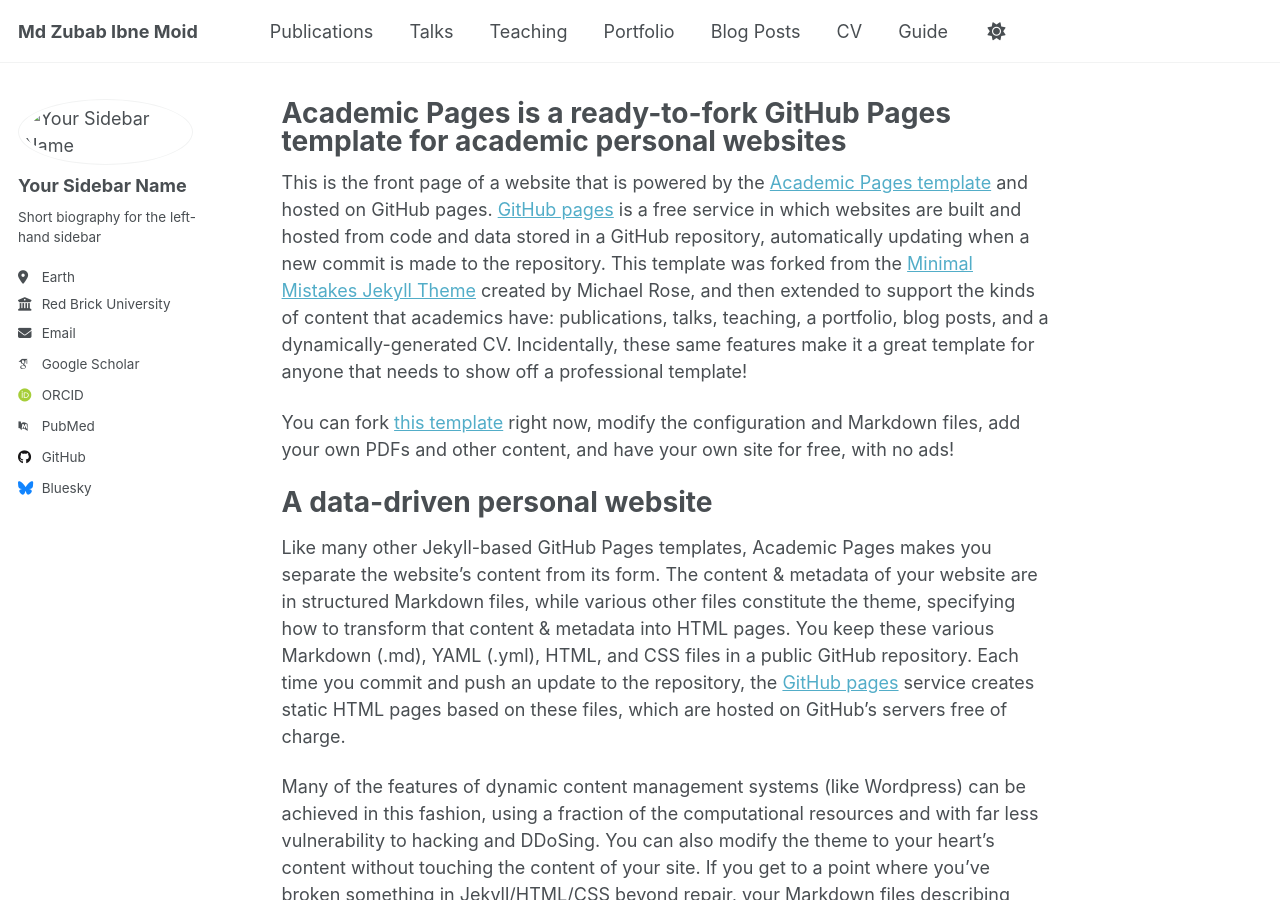
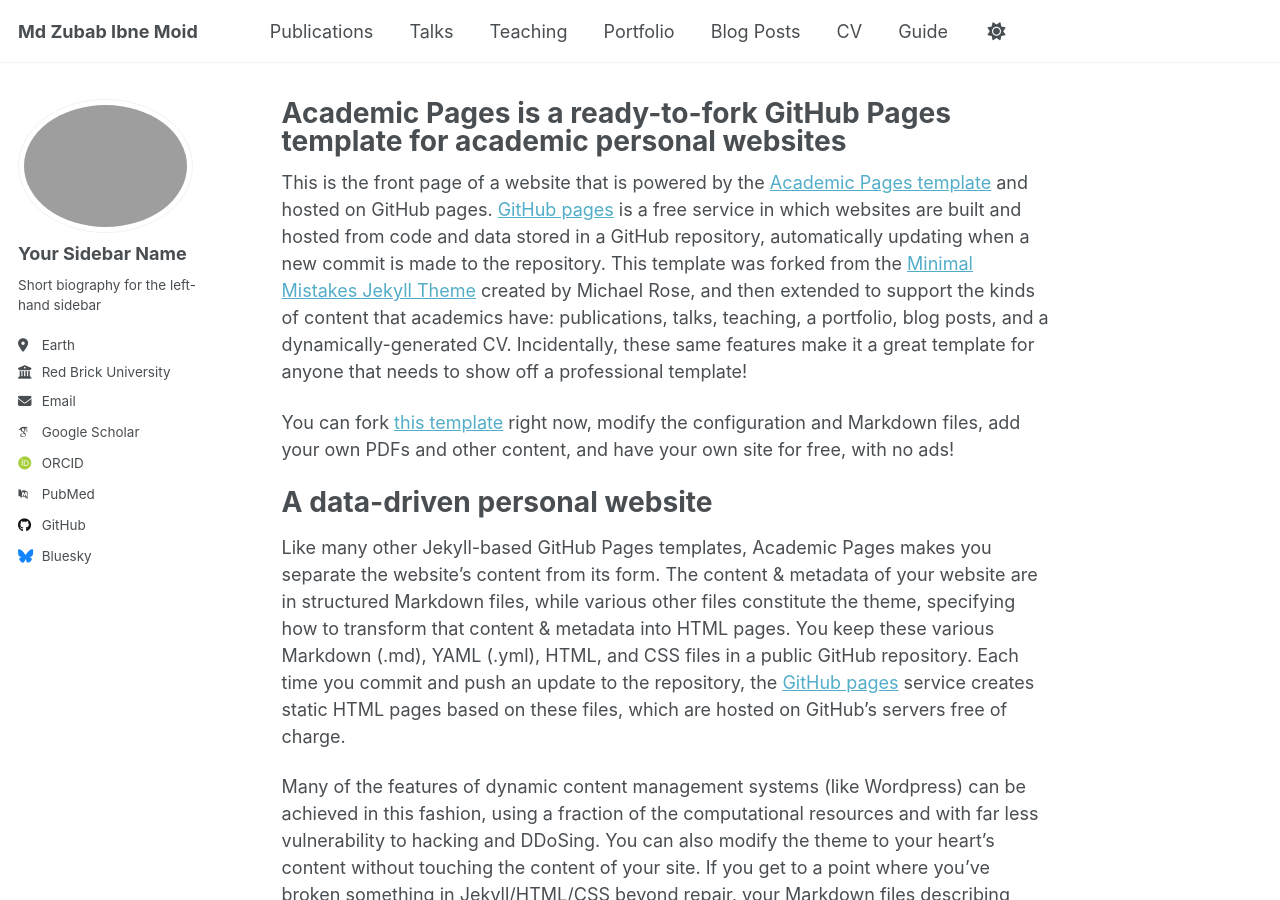
Before and after one commit to Zubab/Zubab.github.io, a Jekyll site: the page built from _pages/about.md, in a window 1280 px wide and 900 px high. Built offline with Jekyll 4.4.1, drawn with Linux system fonts in a browser that asks for light colours; some web fonts are replaced; a script that is not in the unit is left out.

Commit message:
_config.yml

```diff
--- a/_config.yml
+++ b/_config.yml
@@ -22,7 +22,7 @@ repository               : "Zubab/Zubab.github.io"
 #               Additional customization can be done by editing /_includes/author-profile.html
 author:
   # Biographic information
-  avatar           : "images/profilepic.png"
+  avatar           : "images/profilepic"
   name             : "Your Sidebar Name"
   pronouns         : # example: "she/her"
   bio              : "Short biography for the left-hand sidebar"
```
